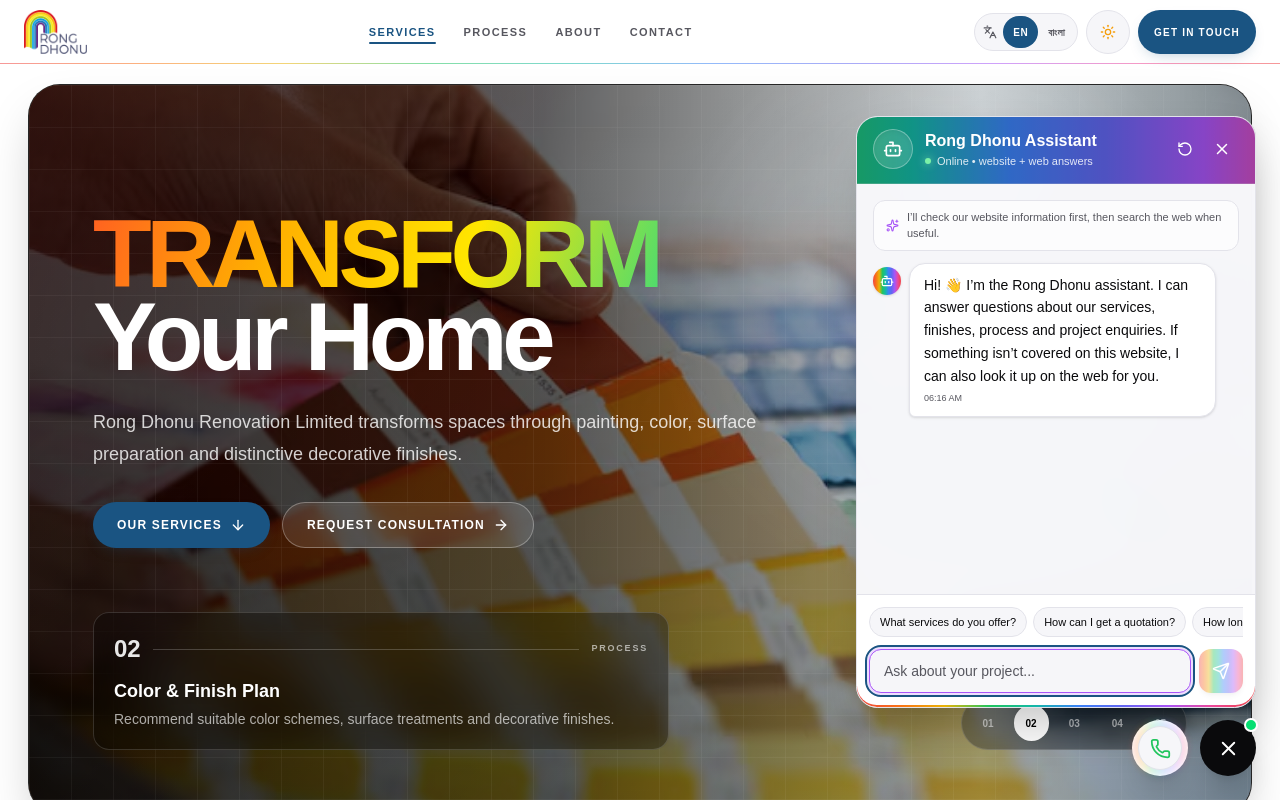
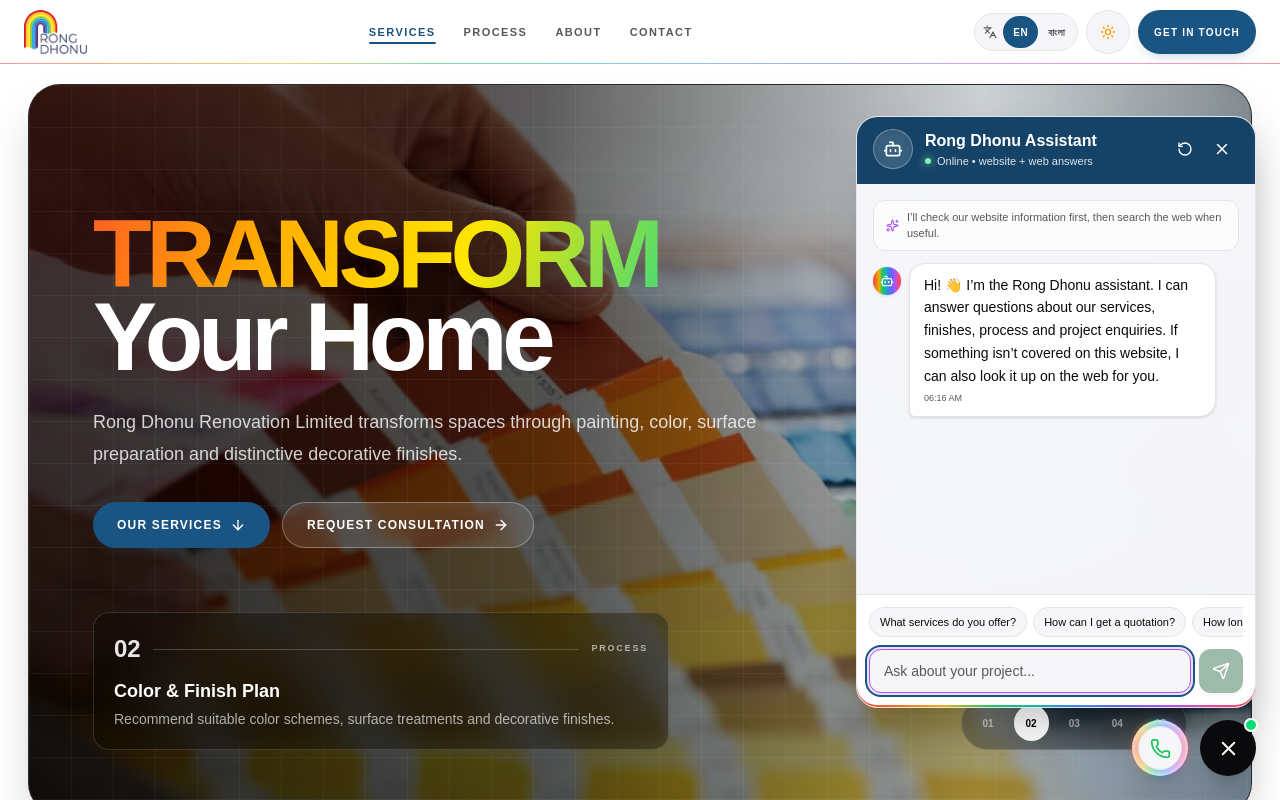
Before and after one commit to sahadul80/rongdhonu, a Next.js app: page / in a window 1280 px wide. Both pictures are taken after a click on the button 1228 px from the left and 748 px from the top of the page. Shown: the top 800 px of the page. Built offline with nearby package versions, Linux system fonts and the light colour scheme.

Commit message:
colors updated

```diff
--- a/app/components/AnimatedLogoLoader.tsx
+++ b/app/components/AnimatedLogoLoader.tsx
@@ -31,7 +31,7 @@
       <div className="relative flex flex-col items-center">
         <div className="absolute -inset-8 rounded-full border border-primary/20 animate-pulse" />
         <div className="absolute -inset-5 rounded-full border border-rd-amber/30 animate-[spin_3s_linear_infinite]" />
-        <div className="relative h-32 w-32 sm:h-40 sm:w-40 overflow-hidden rounded-full bg-white/50 shadow-lg">
+        <div className="relative h-32 w-32 sm:h-40 sm:w-40 overflow-hidden">
           <Image
             src={BRAND.assets.logo}
             alt={BRAND.name}
--- a/app/components/FloatingSupport.tsx
+++ b/app/components/FloatingSupport.tsx
@@ -138,14 +138,14 @@
   const phone = BRAND.phone.replace(/[^0-9+]/g, "");
 
   return (
-    <div className="fixed bottom-4 right-4 z-[70] flex flex-col items-end gap-3 sm:bottom-6 sm:right-6">
+    <div className="fixed bottom-4 right-4 z-70 flex flex-col items-end gap-3 sm:bottom-6 sm:right-6">
       {open && (
         <section
           aria-label="Rong Dhonu chat support"
-          className="support-chat rainbow-ring w-[calc(100vw-2rem)] overflow-hidden rounded-[1.35rem] border border-border bg-background/95 shadow-2xl backdrop-blur-xl sm:w-[400px]"
+          className="support-chat rainbow-ring w-[calc(100vw-2rem)] overflow-hidden rounded-[1.35rem] border border-border bg-background/95 shadow-2xl backdrop-blur-xl sm:w-100"
         >
           <div className="relative overflow-hidden px-4 py-3.5 text-white">
-            <div className="absolute inset-0 bg-rainbow animate-rainbow" />
+            <div className="absolute inset-0 bg-primary animate-primary" />
             <div className="absolute inset-0 bg-black/20" />
             <div className="relative flex items-center justify-between gap-3">
               <div className="flex min-w-0 items-center gap-3">
@@ -182,7 +182,7 @@
             </div>
           </div>
 
-          <div className="flex h-[390px] flex-col overflow-y-auto bg-surface/80 p-4 sm:h-[410px]">
+          <div className="flex h-97.5 flex-col overflow-y-auto bg-surface/80 p-4 sm:h-102.5">
             <div className="mb-3 flex items-center gap-2 rounded-xl border border-border bg-background/70 px-3 py-2 text-[11px] text-muted">
               <Sparkles size={13} className="shrink-0 text-rd-purple" />
               <span>{language === "bn" ? "আগে আমাদের ওয়েবসাইটের তথ্য দেখব, প্রয়োজনে ওয়েব সার্চ করব।" : "I’ll check our website information first, then search the web when useful."}</span>
@@ -290,7 +290,7 @@
                 type="submit"
                 disabled={!input.trim() || typing}
                 aria-label={language === "bn" ? "বার্তা পাঠান" : "Send message"}
-                className="flex h-11 w-11 shrink-0 items-center justify-center rounded-xl bg-rainbow text-white shadow-md transition hover:scale-[1.03] disabled:cursor-not-allowed disabled:opacity-40"
+                className="flex h-11 w-11 shrink-0 items-center justify-center rounded-xl bg-green-900 text-white shadow-md transition hover:scale-[1.03] disabled:cursor-not-allowed disabled:opacity-40"
               >
                 <Send size={18} />
               </button>
@@ -306,7 +306,7 @@
           title={language === "bn" ? "রংধনুকে কল করুন" : "Call Rong Dhonu"}
           className="group relative flex h-14 w-14 items-center justify-center rounded-full bg-background text-foreground shadow-xl transition hover:scale-105 active:scale-95 focus-visible:outline-none focus-visible:ring-2 focus-visible:ring-rd-green"
         >
-          <span className="absolute inset-0 rounded-full bg-rainbow opacity-20 blur-[3px] transition group-hover:opacity-35" />
+          <span className="absolute inset-0 rounded-full bg-rainbow opacity-50 blur-[3px] transition group-hover:opacity-35" />
           <span className="relative flex h-11 w-11 items-center justify-center rounded-full border border-border bg-surface">
             <Phone size={21} className="text-rd-green transition-transform group-hover:rotate-[-8deg]" />
           </span>
@@ -318,7 +318,7 @@
           aria-label={open ? (language === "bn" ? "চ্যাট বন্ধ করুন" : "Close chat") : (language === "bn" ? "চ্যাট খুলুন" : "Open chat")}
           title={open ? (language === "bn" ? "চ্যাট বন্ধ করুন" : "Close chat") : (language === "bn" ? "রংধনুর সাথে চ্যাট করুন" : "Chat with Rong Dhonu")}
           className={`group relative flex h-14 w-14 items-center justify-center rounded-full shadow-xl transition hover:scale-105 active:scale-95 focus-visible:outline-none focus-visible:ring-2 focus-visible:ring-rd-purple ${
-            open ? "bg-foreground text-background" : "bg-rainbow text-white"
+            open ? "bg-foreground text-background" : "bg-primary text-white"
           }`}
         >
           <span className="absolute -right-0.5 -top-0.5 h-3.5 w-3.5 rounded-full border-2 border-background bg-green-400" />
--- a/app/components/Hero.tsx
+++ b/app/components/Hero.tsx
@@ -37,8 +37,8 @@
 
   return (
     <section id="home" className="relative isolate overflow-hidden bg-background">
-      <div className="relative mx-auto max-w-[1600px] px-3 py-3 sm:px-5 lg:px-7 lg:py-5">
-        <div className="relative min-h-[540px] sm:min-h-[570px] overflow-hidden rounded-[2rem] border border-white/15 bg-black shadow-2xl lg:min-h-[600px]">
+      <div className="relative mx-auto max-w-400 px-3 py-3 sm:px-5 lg:px-7 lg:py-5">
+        <div className="relative min-h-135 sm:min-h-142.5 overflow-hidden rounded-4xl border border-white/15 bg-black shadow-2xl lg:min-h-150">
           {PROCESS_STEPS.map((item, index) => (
             <div key={item.number} className={`absolute inset-0 transition-opacity duration-1000 ${index === active ? "opacity-100" : "opacity-0"}`} aria-hidden={index !== active}>
               <Image src={item.image || "/images/placeholder.jpg"} alt="" fill priority={index === 0} className="object-cover scale-105" sizes="100vw" />
@@ -46,7 +46,7 @@
           ))}
           <div className="absolute inset-0 bg-[linear-gradient(90deg,rgba(0,0,0,.82)_0%,rgba(0,0,0,.62)_42%,rgba(0,0,0,.18)_78%,rgba(0,0,0,.42)_100%)]" />
           <div className="absolute inset-0 bg-[radial-gradient(circle_at_75%_30%,rgba(255,255,255,.14),transparent_28%),linear-gradient(135deg,rgba(255,50,50,.10),transparent_30%,rgba(0,170,255,.12))]" />
-          <div className="absolute inset-0 opacity-[.13] [background-image:linear-gradient(rgba(255,255,255,.35)_1px,transparent_1px),linear-gradient(90deg,rgba(255,255,255,.35)_1px,transparent_1px)] [background-size:42px_42px]" />
+          <div className="absolute inset-0 opacity-[.13] bg-[linear-gradient(rgba(255,255,255,.35)_1px,transparent_1px),linear-gradient(90deg,rgba(255,255,255,.35)_1px,transparent_1px)] bg-size-[42px_42px]" />
 
           <div className="relative z-10 flex min-h-[inherit] flex-col justify-between p-6 sm:p-9 lg:p-12 xl:p-16">
 
--- a/app/components/RongDhonuRenovationPage.tsx
+++ b/app/components/RongDhonuRenovationPage.tsx
@@ -15,7 +15,7 @@
       <Navbar />
       {/* pt-[--nav-h] keeps every section clear of the fixed nav so the
           first title on the page is never cropped underneath it. */}
-      <main className="pt-[var(--nav-h)]">
+      <main className="pt-(--nav-h)">
         <Hero />
         <ServicesSection />
         <ProcessSection />
```
